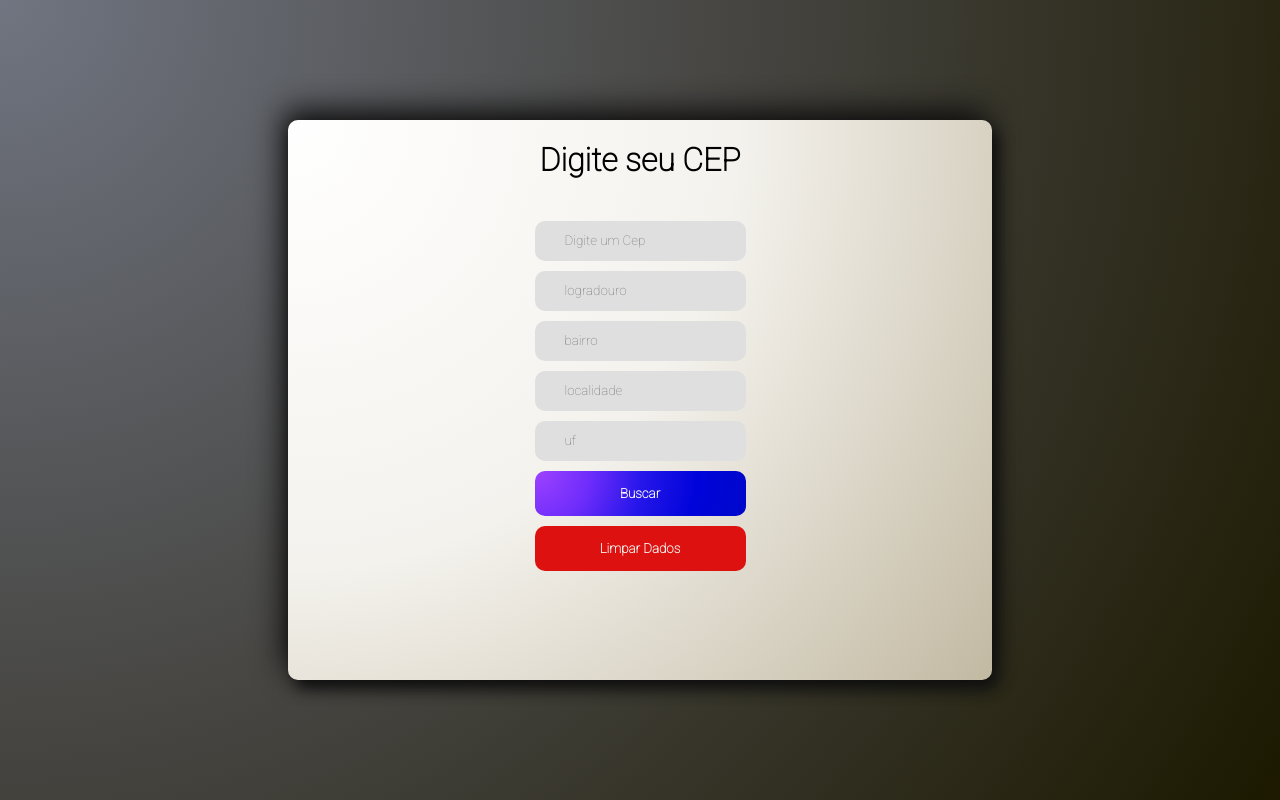
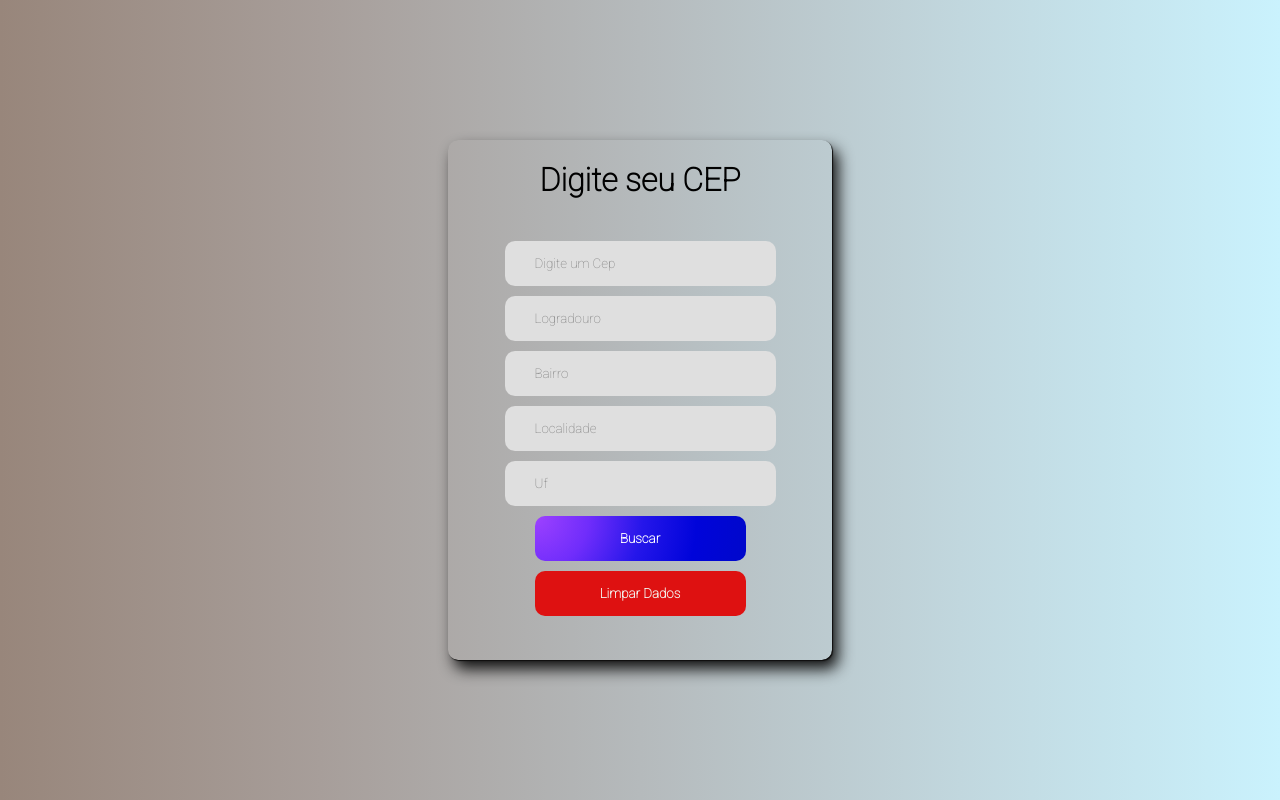
Before and after one commit to Romariolima99/Consulta_cep_React, a React (Create React App) app: page / in a window 1280 px wide. Built offline with nearby package versions, Linux system fonts and the light colour scheme.

Commit message:
Adição do toast notify

```diff
--- a/package.json
+++ b/package.json
@@ -10,6 +10,7 @@
     "react": "^18.2.0",
     "react-dom": "^18.2.0",
     "react-scripts": "5.0.1",
+    "react-toastify": "^9.1.3",
     "web-vitals": "^2.1.4"
   },
   "scripts": {
--- a/src/App.css
+++ b/src/App.css
@@ -10,20 +10,20 @@
   display: flex;
   justify-content: center;
   align-items: center;
-  background-image: radial-gradient(circle at 0% 0%, #707581 0, #454440 50%, #1c1900 100%);
+  background-image: linear-gradient(270deg, #caf2fd 0, #c1d7de 25%, #b5babc 50%, #a79e9a 75%, #98867b 100%);
   height: 100vh;
-
 
 }
 
 .item{
-  width: 55%;
-  height: 70%;
-  background-image: radial-gradient(circle at 0% 0%, #ffffff 0, #f4f2ed 50%, #c2b9a2 100%);
+  width: 30%;
+  height: 65%;
+  /* background-image: rgb(130, 87, 229); */
   border-radius: 10px;
-  box-shadow: -5px -10px 30px rgb(15, 14, 14), 6px 9px 15px rgb(16, 16, 16);
--webkit-box-shadow: -5px -10px 30px rgb(15, 15, 15), 6prgb(11, 11, 11)x 15px #090;
--moz-box-shadow: -5px -10px 30px rgb(15, 14, 14), 6px 9px 15px rgb(17, 19, 17);
+  box-shadow: 1px 1px 1px rgb(15, 14, 14), 6px 9px 15px rgb(16, 16, 16);
+ /* -webkit-box-shadow: -5px -10px 30px rgb(15, 15, 15), 6prgb(11, 11, 11)x 15px #090; */
+ /* -moz-box-shadow: -5px -10px 30px rgb(15, 14, 14), 6px 9px 15px rgb(17, 19, 17); */
+
 }
 
 h1{
@@ -56,7 +56,7 @@ input{
  border: 0;
  background-color: #dfdfdf;
  border-radius: 10px;
- height: 10px;
+ width: 100%;
 
 }
 
@@ -70,6 +70,7 @@ p{
 .form{
   display: flex;
   flex-direction: column;
+  align-items: center;
   gap: 10px;
 }
 
@@ -79,3 +80,14 @@ p{
   color: #f2f1ec;
 
 }
+
+/* .custom-toast { */
+  /* font-size: 24px; Aumente o tamanho da fonte */
+  /* background-color: #3498db; Cor de fundo personalizada */
+  /* color: #fff; Cor do texto */
+  /* border-radius: 8px; /* Borda arredondada */
+/* } */ */
+
+.custom-toast{
+  font-size: 20px;
+}
--- a/src/App.js
+++ b/src/App.js
@@ -1,7 +1,8 @@
 import axios from 'axios'
 import {useState} from 'react'
 import './App.css';
-
+import { ToastContainer, toast } from 'react-toastify';
+import 'react-toastify/dist/ReactToastify.css';
 
 
 function App() {
@@ -16,15 +17,30 @@ const [uf, setUf] = useState("");
 const [erro, setErr] = useState("");
 
 
+
+
 const handleSearch = () => {
-  if(search === "") { //verrifica se o campo esta enviando uma string vazia e não deixa o usuario enviar a requisição
-    return alert("Informe um Cep Valido")
+  if(search === "") { //verifica se o campo esta enviando uma string vazia e não deixa o usuario enviar a requisição
+    notifyError();
   }
+
+  if(search.length >= 9) { //verifica se o campo esta enviando nais de 9 digitos
+    notifyAlert();
+  }
+
+
   axios.get(`https://viacep.com.br/ws/${search}/json/`)
     .then((success) => {
-      if(success.data.erro === true) { // verifica se o campo foi enviado como nulo || trata o retorno true enviado pela API
-        return alert("Informe um Cep Valido")
+      if(success.data.erro ===  true  )  { // verifica se o campo foi enviado com um cep invalido  || trata o retorno true enviado pela API
+        notifyCepInvalido();
       }
+      // if (success.erro === 400) {
+      //   notifyStatus400();
+      // }
+      if (success.status === 200) {
+        notifySucess();
+      }
+
       console.log("Executando SUCCESS", success);
       setLogradouro(success.data.logradouro);
       setBairro(success.data.bairro);
@@ -47,7 +63,7 @@ const handleSearch = () => {
 }
 
 function limparFormulario(){
-                                                // Função para Limpar o campo
+
   document.getElementById('Cep').value='';
   document.getElementById('logradouro').value='';
   document.getElementById('bairro').value='';
@@ -56,9 +72,36 @@ function limparFormulario(){
   document.getElementById('uf').value='';
 }
 
+function notifyError(){
+  toast.error("O campo não pode ser enviado vazio")
+
+}
+
+function notifyAlert(){
+  toast.warn("Numero de caracteres invalidos")
+
+}
+
+function notifyCepInvalido(){
+  toast.error("Digite um Cep Valido")
+
+}
+
+// function notifyStatus400(){
+//   toast.error("Cep Invalido")
+
+// }
+
+const notifySucess = () =>  {
+  toast.success("Consulta realizada com sucesso", {
+  className: 'custom-toast',
+
+})
+};
 
   return (
-
+    <>
+      <ToastContainer  position="top-center" />
     <div className="container">
        <div className="item">
         <h1><b> Digite seu CEP </b></h1>
@@ -66,10 +109,10 @@ function limparFormulario(){
          <div className='input'>
             <div className='form'>
               <input type="text"  id='Cep' placeholder="Digite um Cep" onChange={(e) => setSearch(e.target.value)} />
-              <input type="text"  id='logradouro' placeholder="logradouro" value={logradouro} />
-              <input type="text"  id='bairro' placeholder="bairro"  value={bairro} />
-              <input type="text"  id='localidade' placeholder="localidade"  value={localidade}/>
-              <input type="text"  id='uf' placeholder="uf" value={uf}/>
+              <input type="text"  id='logradouro' placeholder="Logradouro" value={logradouro} />
+              <input type="text"  id='bairro' placeholder="Bairro"  value={bairro} />
+              <input type="text"  id='localidade' placeholder="Localidade"  value={localidade}/>
+              <input type="text"  id='uf' placeholder="Uf" value={uf}/>
               <button onClick={handleSearch}>Buscar</button>
               <button className='limpar' onClick={limparFormulario}>Limpar Dados</button>
             </div>
@@ -77,6 +120,7 @@ function limparFormulario(){
         </div>
        </div>
      </div>
+     </>
   );
 }
 
```
Also changed, not shown: 2 other files (tests, documents, lock files or other folders).
